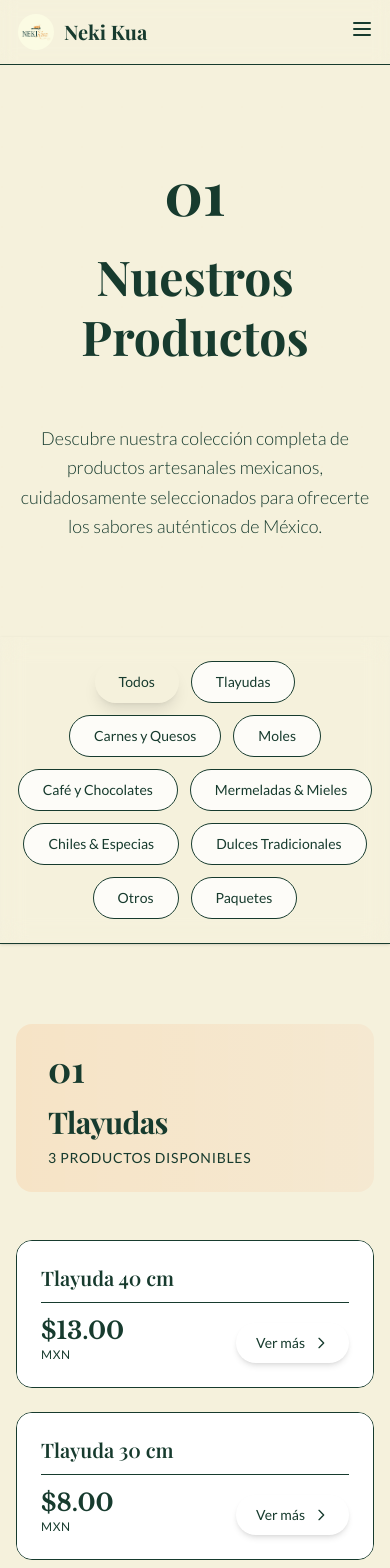
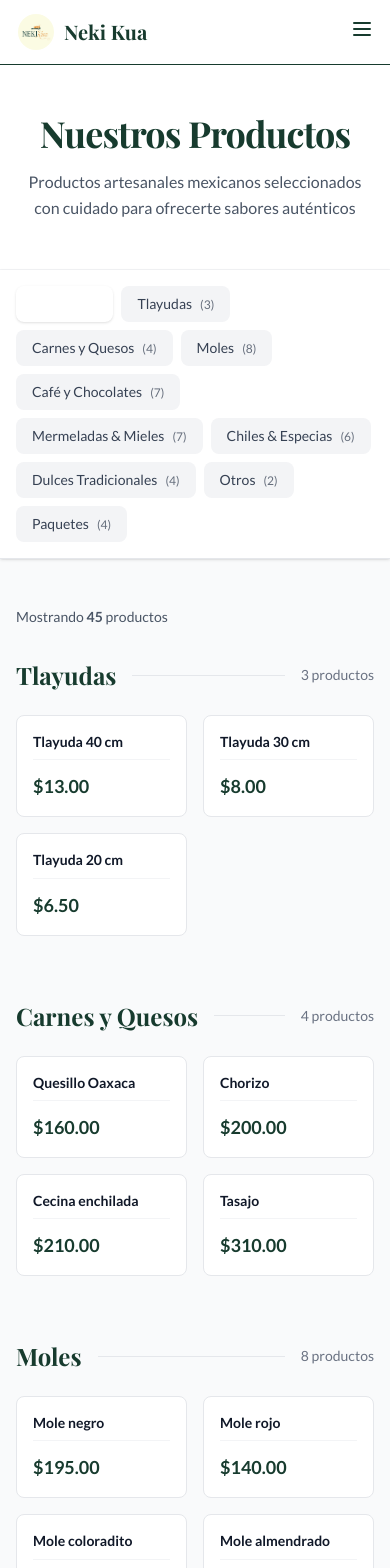
Before and after one commit to NFTSkull/neki, a Next.js app: page /productos in a window 390 px wide. Shown: the top 1568 px of the page. Built offline with nearby package versions, Linux system fonts and the light colour scheme; a web font is replaced by a local one.

Commit message:
Mejorar diseño de página de inicio y productos: tipografía auténtica mexicana y UX profesional

```diff
--- a/src/app/page.tsx
+++ b/src/app/page.tsx
@@ -49,18 +49,24 @@
       <CategoriaSection />
 
       {/* Productos Destacados */}
-      <section className="py-16 bg-gray-50">
+      <section className="py-20 bg-white">
         <div className="max-w-7xl mx-auto px-4 sm:px-6 lg:px-8">
-          <div className="text-center mb-12">
-            <h2 className="font-playfair text-3xl md:text-4xl font-bold text-verde-oscuro mb-4">
+          {/* Header mejorado */}
+          <div className="text-center mb-16">
+            <p className="font-lato text-sm text-dorado uppercase tracking-wider mb-3 font-medium">
+              Selección Especial
+            </p>
+            <h2 className="font-playfair text-4xl md:text-5xl lg:text-6xl font-bold text-verde-oscuro mb-5 tracking-tight">
               Productos Destacados
             </h2>
-            <p className="font-lato text-lg text-gray-600 max-w-2xl mx-auto">
-              Descubre nuestros productos más populares, elaborados con técnicas tradicionales
+            <div className="w-20 h-0.5 bg-dorado mx-auto mb-6"></div>
+            <p className="font-lato text-lg md:text-xl text-gray-600 max-w-2xl mx-auto leading-relaxed">
+              Descubre nuestros productos más populares, elaborados con técnicas tradicionales que han pasado de generación en generación
             </p>
           </div>
 
-          <div className="grid grid-cols-1 md:grid-cols-2 lg:grid-cols-3 gap-8">
+          {/* Grid de productos mejorado */}
+          <div className="grid grid-cols-2 sm:grid-cols-3 lg:grid-cols-3 xl:grid-cols-6 gap-4 md:gap-6">
             {productosDestacados.map((producto) => (
               <ProductoCard
                 key={generateId(producto.name)}
--- a/src/app/productos/page.tsx
+++ b/src/app/productos/page.tsx
@@ -16,22 +16,6 @@
     .replace(/(^-|-$)/g, '');
 };
 
-// Función para obtener el color de acento de la categoría
-const getCategoryAccent = (category: string) => {
-  const accents: Record<string, string> = {
-    "Tlayudas": "from-orange-500/10 to-orange-600/5",
-    "Carnes y Quesos": "from-amber-600/10 to-amber-700/5",
-    "Moles": "from-amber-900/15 to-amber-950/10",
-    "Café y Chocolates": "from-green-600/10 to-green-700/5",
-    "Mermeladas & Mieles": "from-yellow-400/10 to-yellow-500/5",
-    "Chiles & Especias": "from-red-600/10 to-red-700/5",
-    "Dulces Tradicionales": "from-pink-400/10 to-pink-500/5",
-    "Otros": "from-emerald-500/10 to-emerald-600/5",
-    "Paquetes": "from-blue-500/10 to-blue-600/5"
-  };
-  return accents[category] || "from-gray-400/10 to-gray-500/5";
-};
-
 export default function ProductosPage() {
   const [selectedCategory, setSelectedCategory] = useState<string>('Todos');
 
@@ -47,119 +31,113 @@
     return grouped;
   }, []);
 
-  // Filtrar productos según la categoría seleccionada
-  const filteredCategories = useMemo(() => {
+  // Obtener todos los productos filtrados
+  const filteredProducts = useMemo(() => {
     if (selectedCategory === 'Todos') {
-      return categories;
+      return products;
     }
-    return [selectedCategory];
+    return products.filter(p => p.category === selectedCategory);
   }, [selectedCategory]);
 
+  // Contar productos por categoría
+  const categoryCounts = useMemo(() => {
+    const counts: Record<string, number> = {};
+    categories.forEach(cat => {
+      counts[cat] = products.filter(p => p.category === cat).length;
+    });
+    return counts;
+  }, []);
+
   return (
-    <div className="min-h-screen bg-crema">
+    <div className="min-h-screen bg-white">
       <Navbar />
 
-      {/* Hero Section - Moderno y elegante */}
-      <section className="relative py-24 md:py-32 bg-gradient-to-br from-verde-oscuro via-verde-oscuro/95 to-verde-oscuro overflow-hidden">
-        {/* Patrón decorativo sutil */}
-        <div className="absolute inset-0 opacity-5">
-          <div className="absolute inset-0" style={{
-            backgroundImage: `radial-gradient(circle at 2px 2px, rgba(225, 155, 62, 0.3) 1px, transparent 0)`,
-            backgroundSize: '40px 40px'
-          }}></div>
-        </div>
-
-        {/* Línea decorativa superior */}
-        <div className="absolute top-0 left-0 right-0 h-px bg-gradient-to-r from-transparent via-dorado/50 to-transparent"></div>
-
-        <div className="relative max-w-7xl mx-auto px-4 sm:px-6 lg:px-8">
-          <div className="text-center max-w-4xl mx-auto">
-            {/* Número decorativo */}
-            <div className="inline-block mb-6">
-              <span className="font-playfair text-6xl md:text-7xl text-dorado/20 font-bold">01</span>
-            </div>
-
-            <h1 className="font-playfair text-5xl md:text-6xl lg:text-7xl font-bold text-crema mb-6 leading-tight">
+      {/* Header limpio y profesional */}
+      <section className="bg-white border-b border-gray-100">
+        <div className="max-w-7xl mx-auto px-4 sm:px-6 lg:px-8 py-12 md:py-16">
+          <div className="text-center max-w-3xl mx-auto">
+            <h1 className="font-playfair text-4xl md:text-5xl lg:text-6xl font-bold text-verde-oscuro mb-4 tracking-tight">
               Nuestros Productos
             </h1>
-
-            <div className="w-24 h-0.5 bg-dorado mx-auto mb-8"></div>
-
-            <p className="font-lato text-lg md:text-xl text-crema/90 max-w-2xl mx-auto leading-relaxed font-light">
-              Descubre nuestra colección completa de productos artesanales mexicanos,
-              cuidadosamente seleccionados para ofrecerte los sabores auténticos de México.
+            <p className="font-lato text-base md:text-lg text-gray-600 leading-relaxed">
+              Productos artesanales mexicanos seleccionados con cuidado para ofrecerte sabores auténticos
             </p>
           </div>
         </div>
-
-        {/* Línea decorativa inferior */}
-        <div className="absolute bottom-0 left-0 right-0 h-px bg-gradient-to-r from-transparent via-dorado/30 to-transparent"></div>
       </section>
 
-      {/* Filtros de categoría - Diseño minimalista y elegante */}
-      <section className="sticky top-0 z-20 bg-crema/95 backdrop-blur-md border-b border-verde-oscuro/10 shadow-sm">
-        <div className="max-w-7xl mx-auto px-4 sm:px-6 lg:px-8 py-6">
-          <div className="flex flex-wrap justify-center gap-3">
-            {['Todos', ...categories].map((categoria) => (
+      {/* Filtros de categoría - Diseño profesional */}
+      <section className="sticky top-0 z-30 bg-white/95 backdrop-blur-sm border-b border-gray-200 shadow-sm">
+        <div className="max-w-7xl mx-auto px-4 sm:px-6 lg:px-8">
+          <div className="flex items-center justify-between py-4">
+            {/* Filtros */}
+            <div className="flex flex-wrap gap-2 flex-1">
+              <button
+                onClick={() => setSelectedCategory('Todos')}
+                className={`px-4 py-2 rounded-lg font-lato text-sm font-medium transition-all duration-200 ${
+                  selectedCategory === 'Todos'
+                    ? 'bg-verde-oscuro text-white shadow-sm'
+                    : 'bg-gray-100 text-gray-700 hover:bg-gray-200'
+                }`}
+              >
+                Todos
+                <span className="ml-2 text-xs opacity-75">({products.length})</span>
+              </button>
+              {categories.map((categoria) => (
                 <button
                   key={categoria}
                   onClick={() => setSelectedCategory(categoria)}
-                className={`relative px-6 py-2.5 rounded-full font-lato text-sm font-medium transition-all duration-300 ${
+                  className={`px-4 py-2 rounded-lg font-lato text-sm font-medium transition-all duration-200 ${
                     selectedCategory === categoria
-                    ? 'bg-verde-oscuro text-crema shadow-lg shadow-verde-oscuro/20'
-                    : 'bg-white/80 text-verde-oscuro hover:bg-verde-oscuro/5 border border-verde-oscuro/20 hover:border-verde-oscuro/40'
+                      ? 'bg-verde-oscuro text-white shadow-sm'
+                      : 'bg-gray-100 text-gray-700 hover:bg-gray-200'
                   }`}
                 >
                   {categoria}
-                {selectedCategory === categoria && (
-                  <span className="absolute -bottom-1 left-1/2 transform -translate-x-1/2 w-1 h-1 bg-dorado rounded-full"></span>
-                )}
+                  <span className="ml-2 text-xs opacity-75">({categoryCounts[categoria] || 0})</span>
                 </button>
               ))}
             </div>
           </div>
+        </div>
       </section>
 
-      {/* Productos organizados por categoría - Diseño artístico */}
-      <section className="py-20 bg-crema">
+      {/* Grid de productos - Diseño profesional de ecommerce */}
+      <section className="py-12 bg-gray-50">
         <div className="max-w-7xl mx-auto px-4 sm:px-6 lg:px-8">
-          {filteredCategories.map((category, categoryIndex) => {
+          {/* Información de resultados */}
+          <div className="mb-8 flex items-center justify-between">
+            <p className="font-lato text-sm text-gray-600">
+              Mostrando <span className="font-semibold text-verde-oscuro">{filteredProducts.length}</span> {filteredProducts.length === 1 ? 'producto' : 'productos'}
+              {selectedCategory !== 'Todos' && (
+                <span className="ml-2">en <span className="font-semibold">{selectedCategory}</span></span>
+              )}
+            </p>
+          </div>
+
+          {/* Grid de productos - Layout profesional */}
+          {selectedCategory === 'Todos' ? (
+            // Vista por categorías cuando se selecciona "Todos"
+            <div className="space-y-16">
+              {categories.map((category) => {
                 const categoryProducts = productsByCategory[category] || [];
                 if (categoryProducts.length === 0) return null;
 
                 return (
-              <div
-                key={category}
-                className={`mb-24 last:mb-0 ${categoryIndex > 0 ? 'pt-16 border-t border-verde-oscuro/10' : ''}`}
-              >
-                {/* Header de categoría - Diseño sofisticado */}
-                <div className="relative mb-12">
-                  {/* Fondo sutil con gradiente */}
-                  <div className={`absolute inset-0 bg-gradient-to-r ${getCategoryAccent(category)} rounded-2xl -z-10`}></div>
-
-                  <div className="relative px-8 py-6">
-                    {/* Número de categoría */}
-                    <div className="flex items-center gap-6 mb-4">
-                      <span className="font-playfair text-4xl md:text-5xl text-verde-oscuro/20 font-bold">
-                        {(categoryIndex + 1).toString().padStart(2, '0')}
+                  <div key={category} className="space-y-6">
+                    {/* Título de categoría minimalista */}
+                    <div className="flex items-center gap-4">
+                      <h2 className="font-playfair text-2xl md:text-3xl font-bold text-verde-oscuro">
+                        {category}
+                      </h2>
+                      <div className="flex-1 h-px bg-gray-200"></div>
+                      <span className="font-lato text-sm text-gray-500">
+                        {categoryProducts.length} {categoryProducts.length === 1 ? 'producto' : 'productos'}
                       </span>
-                      <div className="flex-1 h-px bg-gradient-to-r from-verde-oscuro/20 to-transparent"></div>
                     </div>
 
-                    {/* Título de categoría */}
-                    <h2 className="font-playfair text-3xl md:text-4xl lg:text-5xl font-bold text-verde-oscuro mb-2 tracking-tight">
-                      {category}
-                    </h2>
-
-                    {/* Subtítulo elegante */}
-                    <p className="font-lato text-sm text-verde-oscuro/60 uppercase tracking-wider font-medium">
-                      {categoryProducts.length} {categoryProducts.length === 1 ? 'producto disponible' : 'productos disponibles'}
-                    </p>
-                  </div>
-                </div>
-
-                {/* Grid de productos - Espaciado elegante */}
-                <div className="grid grid-cols-1 sm:grid-cols-2 lg:grid-cols-3 xl:grid-cols-4 gap-6 md:gap-8">
+                    {/* Grid de productos de la categoría */}
+                    <div className="grid grid-cols-2 sm:grid-cols-3 lg:grid-cols-4 xl:grid-cols-5 gap-4 md:gap-6">
                       {categoryProducts.map((product) => (
                         <ProductoCard
                           key={generateId(product.name)}
@@ -173,23 +151,52 @@
                   </div>
                 );
               })}
+            </div>
+          ) : (
+            // Vista de grid simple cuando se filtra por categoría
+            <div className="grid grid-cols-2 sm:grid-cols-3 lg:grid-cols-4 xl:grid-cols-5 gap-4 md:gap-6">
+              {filteredProducts.map((product) => (
+                <ProductoCard
+                  key={generateId(product.name)}
+                  id={generateId(product.name)}
+                  nombre={product.name}
+                  precio={product.price}
+                  categoria={product.category}
+                />
+              ))}
+            </div>
+          )}
 
-          {/* Sección de contacto - Diseño minimalista */}
-          <div className="mt-32 pt-16 border-t-2 border-verde-oscuro/20">
+          {/* Sección de contacto */}
+          {filteredProducts.length === 0 && (
+            <div className="text-center py-16">
+              <p className="font-lato text-lg text-gray-600 mb-6">
+                No se encontraron productos en esta categoría.
+              </p>
+              <button
+                onClick={() => setSelectedCategory('Todos')}
+                className="inline-flex items-center gap-2 bg-verde-oscuro hover:bg-verde-oscuro/90 text-white font-lato font-medium px-6 py-3 rounded-lg transition-all duration-200"
+              >
+                Ver todos los productos
+              </button>
+            </div>
+          )}
+
+          {/* CTA final */}
+          <div className="mt-20 pt-12 border-t border-gray-200">
             <div className="text-center max-w-2xl mx-auto">
-              <h3 className="font-playfair text-3xl md:text-4xl font-bold text-verde-oscuro mb-4">
+              <h3 className="font-playfair text-2xl md:text-3xl font-bold text-verde-oscuro mb-3">
                 ¿Buscas algo especial?
               </h3>
-              <p className="font-lato text-lg text-verde-oscuro/70 mb-8 leading-relaxed">
-                Si no encuentras lo que buscas, estamos aquí para ayudarte.
-                Contáctanos y crearemos una solución personalizada para ti.
+              <p className="font-lato text-base text-gray-600 mb-6 leading-relaxed">
+                Si no encuentras lo que buscas, contáctanos y crearemos una solución personalizada para ti.
               </p>
               <a
                 href="/contacto"
-                className="inline-flex items-center gap-3 bg-verde-oscuro hover:bg-verde-oscuro/90 text-crema font-lato font-medium px-8 py-4 rounded-full transition-all duration-300 shadow-lg shadow-verde-oscuro/20 hover:shadow-xl hover:shadow-verde-oscuro/30 hover:-translate-y-0.5"
+                className="inline-flex items-center gap-2 bg-verde-oscuro hover:bg-verde-oscuro/90 text-white font-lato font-medium px-6 py-3 rounded-lg transition-all duration-200 shadow-sm hover:shadow-md"
               >
-                <span>Contactar para pedido especial</span>
-                <svg className="w-5 h-5" fill="none" stroke="currentColor" viewBox="0 0 24 24">
+                <span>Contactar</span>
+                <svg className="w-4 h-4" fill="none" stroke="currentColor" viewBox="0 0 24 24">
                   <path strokeLinecap="round" strokeLinejoin="round" strokeWidth={2} d="M17 8l4 4m0 0l-4 4m4-4H3" />
                 </svg>
               </a>
--- a/src/components/CategoriaSection.tsx
+++ b/src/components/CategoriaSection.tsx
@@ -60,12 +60,16 @@
   return (
     <section className="py-16 bg-white">
       <div className="max-w-7xl mx-auto px-4 sm:px-6 lg:px-8">
-        {/* Título de sección */}
-        <div className="text-center mb-12">
-          <h2 className="font-playfair text-3xl md:text-4xl font-bold text-verde-oscuro mb-4">
+        {/* Título de sección mejorado */}
+        <div className="text-center mb-16">
+          <p className="font-lato text-sm text-dorado uppercase tracking-wider mb-3 font-medium">
+            Nuestra Colección
+          </p>
+          <h2 className="font-playfair text-4xl md:text-5xl lg:text-6xl font-bold text-verde-oscuro mb-5 tracking-tight">
             Categorías Destacadas
           </h2>
-          <p className="font-lato text-lg text-gray-600 max-w-2xl mx-auto">
+          <div className="w-20 h-0.5 bg-dorado mx-auto mb-6"></div>
+          <p className="font-lato text-lg md:text-xl text-gray-600 max-w-2xl mx-auto leading-relaxed">
             Explora nuestra colección de productos artesanales organizados por categorías
           </p>
         </div>
@@ -81,27 +85,27 @@
                 href={`/productos`}
                 className="group"
               >
-                <div className="bg-white rounded-lg overflow-hidden shadow-md card-hover border border-gray-100 h-full">
+                <div className="bg-white rounded-xl overflow-hidden shadow-sm hover:shadow-lg card-hover border border-gray-200 h-full transition-all duration-300">
                   {/* Imagen de la categoría */}
-                  <div className="relative h-48 w-full overflow-hidden">
-                    <div className={`w-full h-full ${getCategoryColor(categoria)} flex items-center justify-center transition-transform duration-500 group-hover:scale-110`}>
+                  <div className="relative h-56 w-full overflow-hidden bg-gray-50">
+                    <div className={`w-full h-full ${getCategoryColor(categoria)} flex items-center justify-center transition-transform duration-500 group-hover:scale-105`}>
                       <div className="text-center text-white">
-                        <div className="w-16 h-16 bg-white/20 backdrop-blur-sm rounded-full mx-auto mb-3 flex items-center justify-center border-2 border-white/30">
-                          <span className="text-2xl font-bold font-playfair">
+                        <div className="w-20 h-20 bg-white/20 backdrop-blur-sm rounded-full mx-auto mb-4 flex items-center justify-center border-2 border-white/40 shadow-lg">
+                          <span className="text-3xl font-bold font-playfair">
                             {categoria.charAt(0)}
                           </span>
                         </div>
-                        <p className="text-sm font-medium opacity-90">{productCount} productos</p>
+                        <p className="text-sm font-semibold opacity-95 tracking-wide">{productCount} {productCount === 1 ? 'producto' : 'productos'}</p>
                       </div>
                     </div>
                   </div>
 
                   {/* Contenido */}
                   <div className="p-6">
-                    <h3 className="font-playfair text-xl font-semibold text-verde-oscuro mb-2 group-hover:text-dorado transition-smooth">
+                    <h3 className="font-playfair text-xl md:text-2xl font-bold text-verde-oscuro mb-3 group-hover:text-dorado transition-colors duration-300">
                       {categoria}
                     </h3>
-                    <p className="text-gray-600 text-sm leading-relaxed">
+                    <p className="font-lato text-sm text-gray-600 leading-relaxed">
                       {getCategoryDescription(categoria)}
                     </p>
                   </div>
--- a/src/components/ProductoCard.tsx
+++ b/src/components/ProductoCard.tsx
@@ -17,79 +17,58 @@
   descripcion
 }: ProductoCardProps) {
   return (
-    <div className="group relative bg-white rounded-2xl overflow-hidden border border-verde-oscuro/10 hover:border-verde-oscuro/30 transition-all duration-500 hover:shadow-2xl hover:shadow-verde-oscuro/10">
+    <div className="group relative bg-white rounded-lg overflow-hidden border border-gray-200 hover:border-verde-oscuro/30 transition-all duration-300 hover:shadow-lg flex flex-col h-full">
       {/* Imagen del producto (opcional) */}
       {imagen && (
-        <div className="relative h-56 w-full overflow-hidden bg-gradient-to-br from-verde-oscuro/5 to-crema">
+        <div className="relative aspect-square w-full overflow-hidden bg-gray-50">
           <Image
             src={imagen}
             alt={nombre}
             fill
-            className="object-cover transition-transform duration-700 group-hover:scale-110"
+            className="object-cover transition-transform duration-500 group-hover:scale-105"
           />
-          {/* Overlay sutil al hover */}
-          <div className="absolute inset-0 bg-gradient-to-t from-verde-oscuro/20 via-transparent to-transparent opacity-0 group-hover:opacity-100 transition-opacity duration-500"></div>
         </div>
       )}
 
       {/* Contenido */}
-      <div className="relative p-6 bg-white">
-        {/* Línea decorativa superior */}
-        <div className="absolute top-0 left-6 right-6 h-px bg-gradient-to-r from-transparent via-verde-oscuro/10 to-transparent"></div>
-
+      <div className="flex flex-col flex-1 p-4">
         {/* Nombre del producto */}
-        <h3 className="font-playfair text-xl md:text-2xl font-semibold text-verde-oscuro mb-3 leading-tight group-hover:text-verde-oscuro/90 transition-colors duration-300">
+        <h3 className="font-lato text-sm font-semibold text-gray-900 mb-2 line-clamp-2 leading-snug group-hover:text-verde-oscuro transition-colors duration-200">
           {nombre}
         </h3>
 
         {/* Descripción (si existe) */}
         {descripcion && (
-          <p className="font-lato text-sm text-verde-oscuro/60 mb-5 line-clamp-2 leading-relaxed">
+          <p className="font-lato text-xs text-gray-500 mb-3 line-clamp-2 leading-relaxed flex-shrink-0">
             {descripcion}
           </p>
         )}
 
-        {/* Precio y botón */}
-        <div className="flex items-end justify-between gap-4 pt-4 border-t border-verde-oscuro/5">
+        {/* Precio y botón - Espaciado automático */}
+        <div className="mt-auto pt-3 border-t border-gray-100">
+          <div className="flex items-center justify-between gap-2">
             {/* Precio */}
             <div className="flex flex-col">
-            <span className="font-libre text-2xl md:text-3xl font-bold text-dorado leading-none">
+              <span className="font-lato text-lg font-bold text-verde-oscuro leading-none">
                 ${precio.toLocaleString('es-MX', { minimumFractionDigits: 2, maximumFractionDigits: 2 })}
-            </span>
-            <span className="font-lato text-xs text-verde-oscuro/50 uppercase tracking-wider mt-1">
-              MXN
               </span>
             </div>
 
-          {/* Botón elegante */}
+            {/* Botón minimalista */}
             {id ? (
               <a
                 href={`/productos/${id}`}
-              className="flex-shrink-0 px-5 py-2.5 bg-verde-oscuro hover:bg-verde-oscuro/90 text-crema font-lato text-sm font-medium rounded-full transition-all duration-300 shadow-md shadow-verde-oscuro/20 hover:shadow-lg hover:shadow-verde-oscuro/30 hover:-translate-y-0.5 group/btn"
+                className="flex-shrink-0 px-3 py-1.5 bg-verde-oscuro hover:bg-verde-oscuro/90 text-white font-lato text-xs font-medium rounded-md transition-all duration-200 hover:shadow-sm"
               >
-              <span className="flex items-center gap-2">
-                Ver más
-                <svg className="w-4 h-4 transition-transform duration-300 group-hover/btn:translate-x-1" fill="none" stroke="currentColor" viewBox="0 0 24 24">
-                  <path strokeLinecap="round" strokeLinejoin="round" strokeWidth={2} d="M9 5l7 7-7 7" />
-                </svg>
-              </span>
+                Ver
               </a>
             ) : (
-            <button className="flex-shrink-0 px-5 py-2.5 bg-verde-oscuro hover:bg-verde-oscuro/90 text-crema font-lato text-sm font-medium rounded-full transition-all duration-300 shadow-md shadow-verde-oscuro/20 hover:shadow-lg hover:shadow-verde-oscuro/30 hover:-translate-y-0.5 group/btn">
-              <span className="flex items-center gap-2">
-                Agregar
-                <svg className="w-4 h-4 transition-transform duration-300 group-hover/btn:translate-x-1" fill="none" stroke="currentColor" viewBox="0 0 24 24">
-                  <path strokeLinecap="round" strokeLinejoin="round" strokeWidth={2} d="M12 4v16m8-8H4" />
-                </svg>
-              </span>
+              <button className="flex-shrink-0 px-3 py-1.5 bg-verde-oscuro hover:bg-verde-oscuro/90 text-white font-lato text-xs font-medium rounded-md transition-all duration-200 hover:shadow-sm">
+                +
               </button>
             )}
           </div>
         </div>
-
-      {/* Efecto de brillo sutil al hover */}
-      <div className="absolute inset-0 pointer-events-none opacity-0 group-hover:opacity-100 transition-opacity duration-500">
-        <div className="absolute inset-0 bg-gradient-to-br from-dorado/5 via-transparent to-transparent"></div>
       </div>
     </div>
   );
```
Also changed, not shown: src/components/Hero.tsx (+41 -22 lines). Lines whose indentation alone changed are shown as unchanged.
